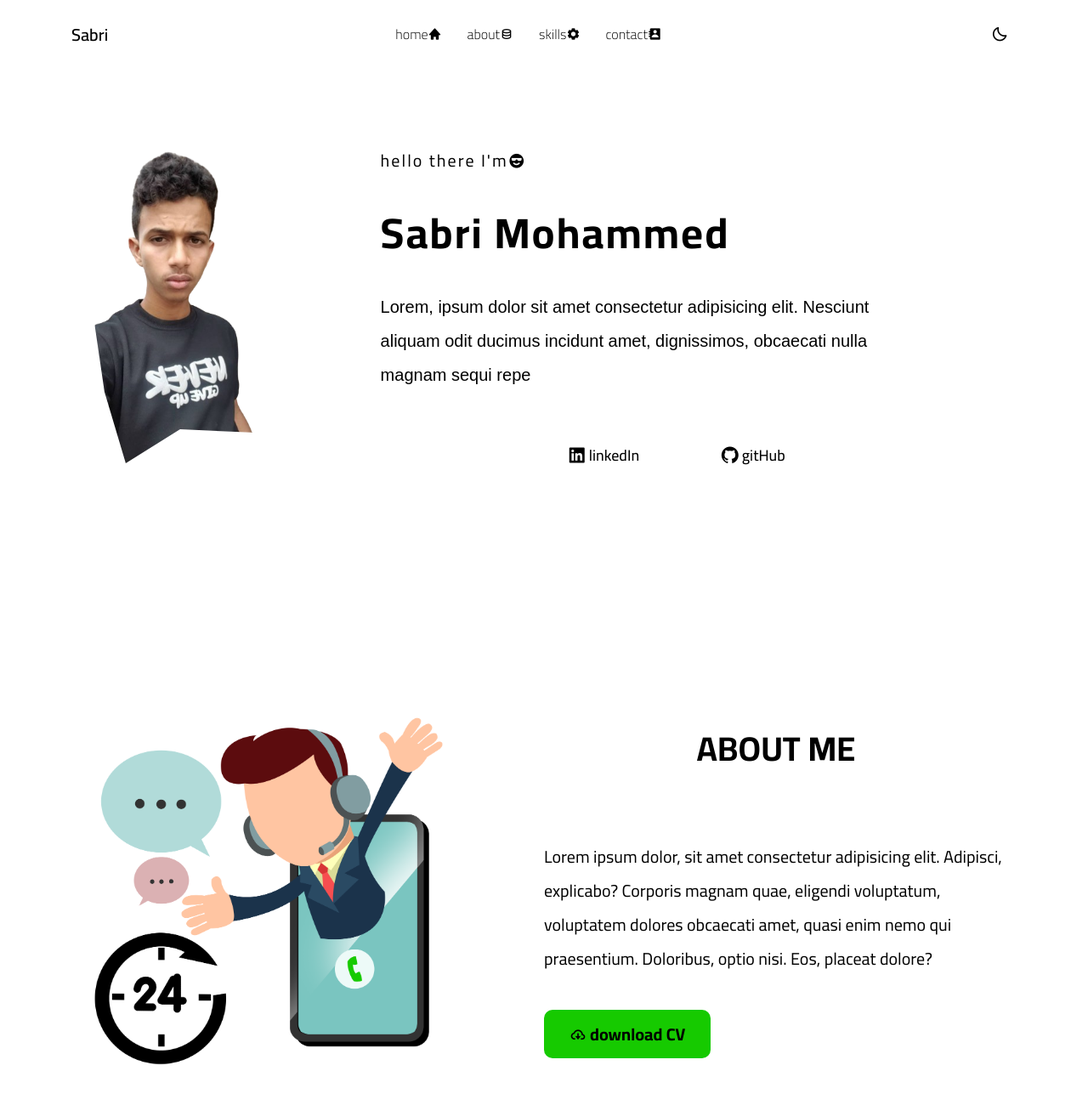
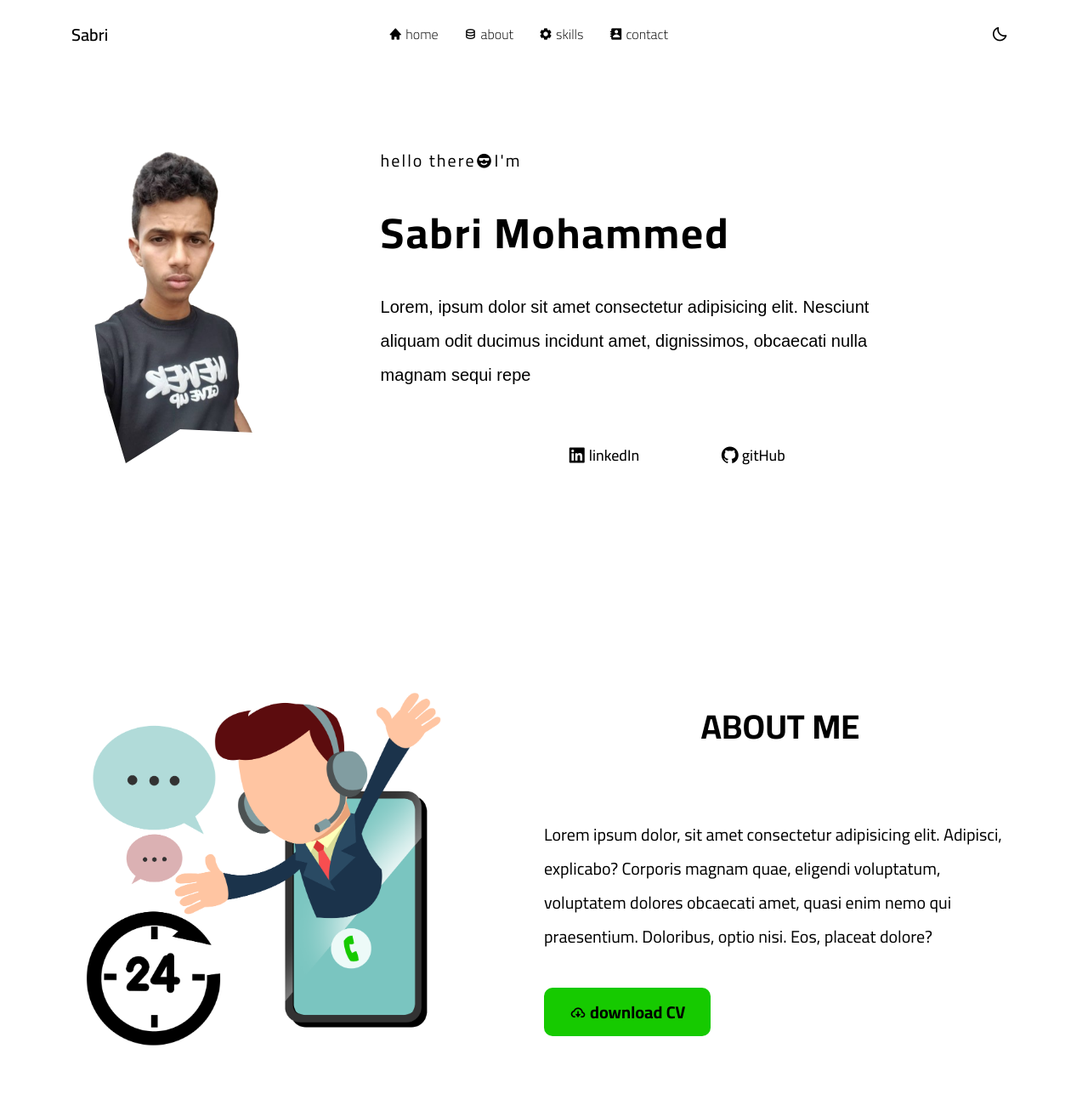
Before and after one commit to sabriAlshibani/Sabri-Alshibani, a plain HTML site: page index.html in a window 1280 px wide. Shown: the top 1300 px of the page at 85% size. Drawn offline with nearby package versions, Linux system fonts and the light colour scheme.

Commit message:
change padding of about part

```diff
--- a/css/style.css
+++ b/css/style.css
@@ -23,6 +23,10 @@
   --describe-color: #1110109f;
   --border-color: #42414180;
   --hover-color: #3293cf;
+  --gradient-background: #403A3E;  /* fallback for old browsers */
+  --gr1-background: -webkit-linear-gradient(to right, #BE5869, #403A3E);  /* Chrome 10-25, Safari 5.1-6 */
+  --gr2-background: linear-gradient(to right, #BE5869, #403A3E); /* W3C, IE 10+/ Edge, Firefox 16+, Chrome 26+, Opera 12+, Safari 7+ */
+
 }
 .dark-them {
   --primary-color: #030712;
@@ -119,8 +123,8 @@ h2::after {
   text-transform: lowercase;
   font-weight: 300;
   display: flex;
-  justify-content: space-between;
   align-items: center;
+  gap: 4px;
 }
 .links a:hover {
   color: #3293cf;
@@ -391,26 +395,26 @@ header .banner .container {
   align-items: center;
   flex-wrap: wrap;
   border-radius: 20px;
-  padding: 30px;
 }
 @media (max-width: 767px) {
   .about .container {
   flex-direction: column;
+  text-align: center;
 }
 .about .img {
   width: 100%;
   height: 100%;
 }
 .about .about-content {
-  width: 100%;
+  flex-basis: 100%;
 }
 }
 
 .about .img {
-  width: 40%;
+  flex-basis: 40%;
 }
 .about .about-content {
-  width: 50%;
+  flex-basis: 50%;
 }
 .about .about-content h2 {
   margin-bottom: 70px;
@@ -419,7 +423,6 @@ header .banner .container {
   font-size: 20px;
   line-height: 2;
   color: var(--describe-color);
-  width: 100%;
 }
 .about .about-content a {
   display: flex;
--- a/index.html
+++ b/index.html
@@ -28,16 +28,16 @@
           <a href="#" class="logo">Sabri</a>
           <ul class="links" id="links">
             <li>
-              <a href="#">Home <i class="bx bxs-home"></i></a>
+              <a href="#"><i class="bx bxs-home"></i>home</a>
             </li>
             <li>
-              <a href="#">about <i class="bx bx-data"></i></a>
+              <a href="#"><i class="bx bx-data"></i>about</a>
             </li>
             <li>
-              <a href="#">skills <i class="bx bxs-cog"></i></a>
+              <a href="#"><i class="bx bxs-cog"></i>skills</a>
             </li>
             <li>
-              <a href="#">contact <i class="bx bxs-contact"></i></a>
+              <a href="#"><i class="bx bxs-contact"></i>contact</a>
             </li>
           </ul>
           <i class="bx bx-down-arrow-alt menu" id="menu"></i>
@@ -54,7 +54,7 @@
             <img src="imgs/sabri.png" alt="" />
           </div>
           <div class="summary">
-            <span>hello there I'm <i class="bx bxs-cool"></i></span>
+            <span>hello there <i class="bx bxs-cool"></i> I'm</span>
             <h1>Sabri Mohammed</h1>
             <p>
               Lorem, ipsum dolor sit amet consectetur adipisicing elit. Nesciunt
```
